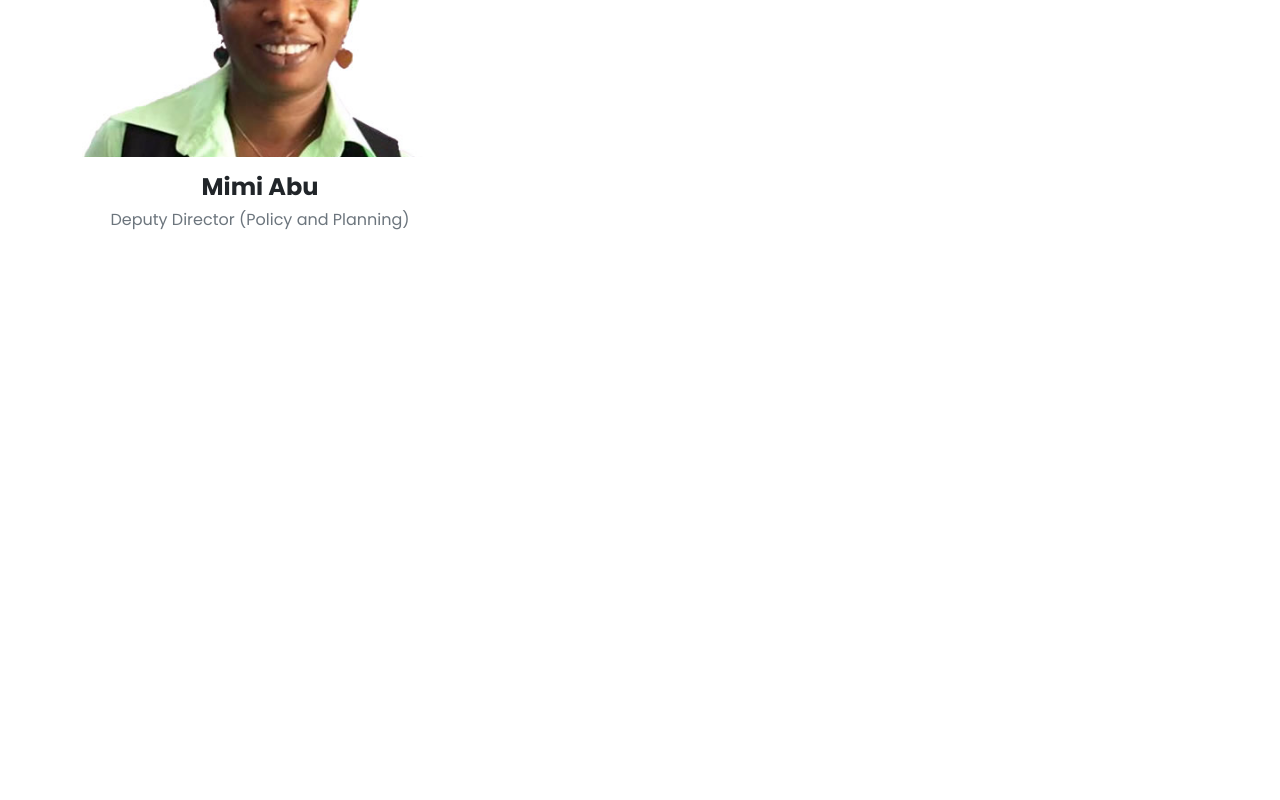
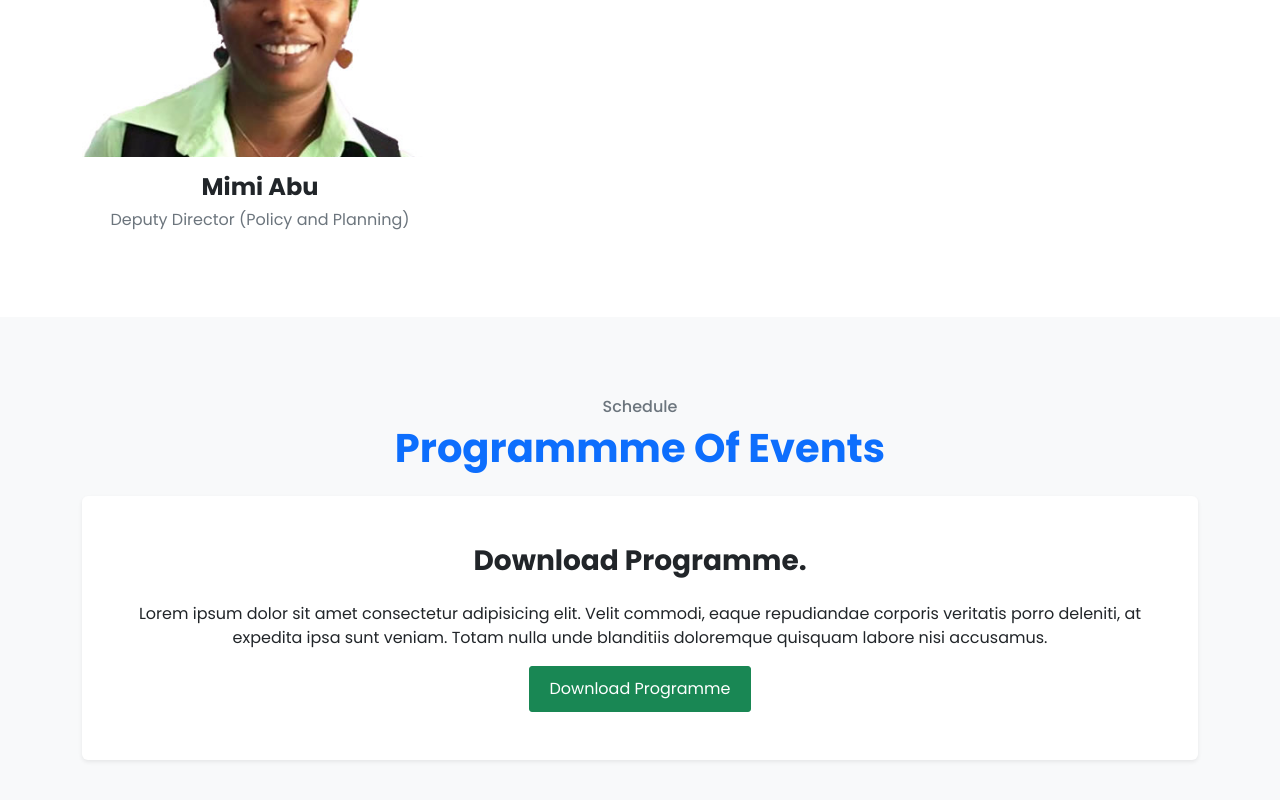
Before and after one commit to bigNath500/NCITI-14, a React (Create React App) app in the folder nciti/: page / in a window 1280 px wide. Shown: the part 2575-3375 px from the top of the page. Before the commit the page ends 2892 px from the top, so only its background shows below. Built offline with nearby package versions, Linux system fonts and the light colour scheme.

Commit message:
working on programme section, stopped at the download btn

```diff
--- a/nciti/src/Components/Layout/Home/Index.js
+++ b/nciti/src/Components/Layout/Home/Index.js
@@ -2,6 +2,7 @@ import React from 'react'
 import Hero from './Hero/Index'
 import Theme from './Theme/Theme'
 import Speakers from './Speakers/Index'
+import Programme from './Programme/Index'
 
 const Home = () => {
   return (
@@ -15,6 +16,9 @@ const Home = () => {
 
             {/* speakers */}
             <Speakers />
+
+            {/* programme */}
+            <Programme />
         </main>
     </>
   )
--- /dev/null
+++ b/nciti/src/Components/Layout/Home/Programme/Index.js
@@ -0,0 +1,35 @@
+import React from 'react'
+import { Button, Container } from 'react-bootstrap'
+
+const Index = () => {
+  return (
+    <>
+        <section className='programme bg-light'>
+            <Container>
+                <h6 className='text-center text-muted'>Schedule</h6>
+                <h1 className='text-center text-primary fw-bold text-capitalize'>Programmme of events</h1>
+
+                <div className='d-flex mt-4 justify-content-center align-items-center'>
+                    <div className="bg-white text-center shadow-sm pt-5 pb-5 w-70 p-5 rounded rounded-2">
+                        <h3 className='text-dark text-center fw-bold'>
+                            Download Programme.
+                        </h3>
+
+                        <p className="mt-4">
+                            Lorem ipsum dolor sit amet consectetur adipisicing elit. Velit commodi, eaque repudiandae corporis veritatis porro deleniti, at expedita ipsa sunt veniam. Totam nulla unde blanditiis doloremque quisquam labore nisi accusamus.
+                        </p>
+
+                        <div className="mt-3 text-center">
+                            <a href="./programme.pdf" download={"Programme"} className='text-decoration-none btn btn-success'>
+                                Download Programme
+                            </a>
+                        </div>
+                    </div>
+                </div>
+            </Container>
+        </section>
+    </>
+  )
+}
+
+export default Index
--- a/nciti/src/Index.scss
+++ b/nciti/src/Index.scss
@@ -153,4 +153,10 @@ body {
             }
         }
     }
+
+    // programme
+
+    .programme {
+        padding: 5rem 0px;
+    }
 }
```
Also changed, not shown: 1 other file (tests, documents, lock files or other folders).
